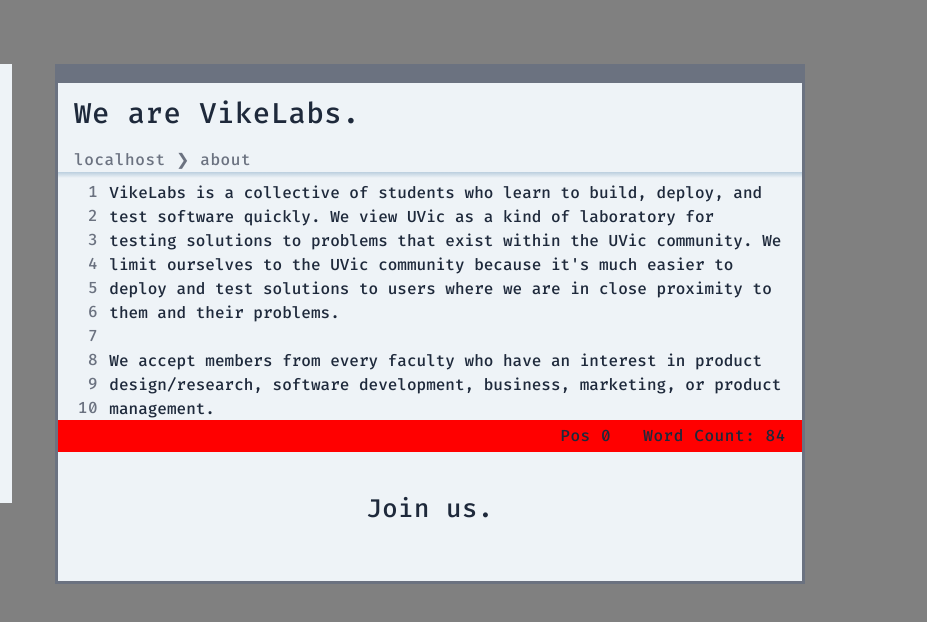
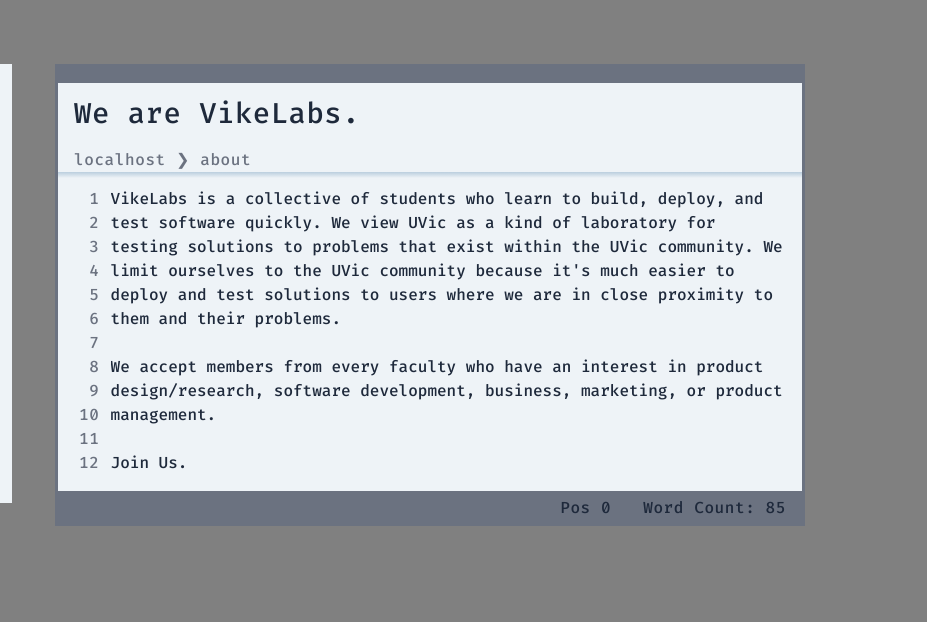
Before and after one commit to VikeLabs/vikelabs.ca, a Gatsby site: page /about in a window 1280 px wide. Shown: the full height of the page, 353-1280 px from the left. Built offline with nearby package versions, Linux system fonts and the light colour scheme; Gatsby itself is replaced by a stand-in of ours.

Commit message:
Update about.js

```diff
--- a/src/pages/about.js
+++ b/src/pages/about.js
@@ -16,6 +16,7 @@
 const TerminalContainer = styled.div`
   background: var(--color-background, ${COLORS.background.light});
   padding: calc(${v.mdSpacing} / 1.5) ${v.mdSpacing} ${v.mdSpacing};
+  padding-bottom: 0;
   border-width: 0 3px 3px 3px;
   border-style: solid;
   border-color: var(--color-comment, ${COLORS.comment.light});
@@ -39,10 +40,14 @@
 `
 const ContentBox = styled.section`
   display: flex;
+  justify-content: space-between;
+  margin-top: 0.5rem;
+  margin-bottom: 1rem;
 `
 const LineNumbers = styled.span`
+  margin-top: 0.1rem;
   padding-right: 0.64rem;
-  width: 5%;
+  min-width: 5%;
   color: var(--color-comment, ${COLORS.comment.light});
   text-align: right;
   line-height: 1.5rem;
@@ -64,7 +69,7 @@
 const ContentMeta = styled.section`
   margin-left: -${v.mdSpacing};
   margin-right: -${v.mdSpacing};
-  background-color: red;
+  background-color: var(--color-comment, ${COLORS.comment.light});
   height: 2rem;
   display: flex;
   justify-content: end;
@@ -77,20 +82,12 @@
   margin-right: 2em;
 `
 const SelectionCount = styled.span`
-
+  margin-right: 2em;
 `
 const WordCount = styled.span`
   margin-right: 1em;
 `
-const Ending = styled.section`
-  padding: 2.5rem;
-  display: flex;
-  justify-content: center;
-  align-items: center;
-  h2{
-    margin-bottom: 0;
-  }
-`
+
 
 const About = () => {
   const [windowSize, setWindowSize] = useState(null);
@@ -104,16 +101,20 @@
     setWindowSize(window.innerWidth);
   }
   function reportTextAreaChange() {
-    let content = document.getElementById("content");
-    setTextAreaHeight(content.scrollHeight);
+    let context = document.getElementById("content");
+    if (context) {
+      setTextAreaHeight(context.scrollHeight);
+    }
   }
   function onSelectionChange() {
     let context = document.getElementById("content");
-    let caretPosition = document.getElementById("caretPosition");
+    if (context) {
+      updateTextMeta(context);
+    }
+  }
+  function updateTextMeta(context) {
     let selectionCount = document.getElementById("selectionCount");
-    let wordCount = document.getElementById("wordCount");
-
-    caretPosition.innerHTML = "Pos " + context.selectionStart;
+    document.getElementById("caretPosition").innerHTML = "Pos " + context.selectionStart;
     if (context.selectionStart !== context.selectionEnd) {
       selectionCount.innerHTML = "(" + (context.selectionEnd - context.selectionStart) + " selected)"
       selectionCount.style.marginRight = "2em";
@@ -122,12 +123,15 @@
       selectionCount.innerHTML = "";
       selectionCount.style.marginRight = "0";
     }
-    wordCount.innerHTML = "Word Count: " + context.value.split(/\s/g).length;
+    document.getElementById("wordCount").innerHTML = "Word Count: " + context.value.split(/\s+/g).length;
   }
   function updateTextAreaBounds(context) {
     context.style.width = "100%"; // IMPORTANT: this line MUST be included otherwise width doesnt change when window resizes
     context.style.height = "0px"; // IMPORTANT: this line MUST be included otherwise height doesnt work when removing chars
     context.style.height = context.scrollHeight + "px";
+  }
+  function updateLineNumbers(context) {
+    document.getElementById("lineNumbers").innerHTML = getLineNumsHTML(getNumLinesTextArea(context));
   }
   function getNumLinesTextArea(context) {
     return Math.ceil(context.scrollHeight / (16 * 1.5));
@@ -139,17 +143,20 @@
     }
     return htmlStr;
   }
-  // FUNCTION DOES NOT WORK IF THE DEBUG CONSOLE IS OPEN IN BROWSER
   function updateTextArea() {
     let context = document.getElementById("content");
-    updateTextAreaBounds(context);
-    document.getElementById("lineNumbers").innerHTML = getLineNumsHTML(getNumLinesTextArea(context));
+    if (context) {
+      updateTextAreaBounds(context);
+      updateLineNumbers(context);
+      updateTextMeta(context);
+    }
   }
 
   useEffect(() => {
     const currentURL = window.location.href;
-    let dirStr = currentURL.replace(/^.*:\/{2}(www\.)?(?=.*(\.(ca|com)))?/g, "")
-                           .replace(/(\/)+/g, " &#10095 "); // &#10095 := html code for large arrow (>)
+    let dirStr = currentURL.replace(/(^.*:\/{2})*(www\.)?/g, "") // remove 'http(s)://' and remove 'www.'
+                           .replace(/\.(ca|com|net|org)(?=[^\w])/g, "") // remove '.ca', '.com', '.net', '.org'
+                           .replace(/(\/)+|\./g, " &#10095 "); // &#10095 := html code for large arrow (>)
     document.getElementById("directoryBar").innerHTML = dirStr;
   }, [])
 
@@ -158,7 +165,8 @@
   }, [windowSize, textAreaHeight]);
 
   useEffect(() => {
-    document.getElementById("wordCount").innerHTML = "Word Count: " + document.getElementById("content").value.split(/\s/g).length;
+    let context = document.getElementById("content");
+    updateTextMeta(context);
   }, [])
 
   return (
@@ -170,17 +178,14 @@
         <DirectoryBarSeperator/>
         <ContentBox>
           <LineNumbers id="lineNumbers"></LineNumbers>
-          <Content id="content" onChange={reportTextAreaChange}
-            defaultValue={`VikeLabs is a collective of students who learn to build, deploy, and test software quickly. We view UVic as a kind of laboratory for testing solutions to problems that exist within the UVic community. We limit ourselves to the UVic community because it's much easier to deploy and test solutions to users where we are in close proximity to them and their problems.\n\nWe accept members from every faculty who have an interest in product design/research, software development, business, marketing, or product management.`}></Content>
+          <Content id="content" onInput={reportTextAreaChange}
+            defaultValue={`VikeLabs is a collective of students who learn to build, deploy, and test software quickly. We view UVic as a kind of laboratory for testing solutions to problems that exist within the UVic community. We limit ourselves to the UVic community because it's much easier to deploy and test solutions to users where we are in close proximity to them and their problems.\n\nWe accept members from every faculty who have an interest in product design/research, software development, business, marketing, or product management.\n\nJoin Us.`}></Content>
           </ContentBox>
         <ContentMeta>
-          <CaretPosition id="caretPosition">Pos 0</CaretPosition>
-          <SelectionCount id="selectionCount"></SelectionCount>
+          <CaretPosition id="caretPosition">Pos X</CaretPosition>
+          <SelectionCount id="selectionCount">(XX selected)</SelectionCount>
           <WordCount id="wordCount">Word Count: XXX</WordCount>
         </ContentMeta>
-        <Ending>
-          <h2>Join us.</h2>
-        </Ending>
       </TerminalContainer>
     </Layout>
   )
```
